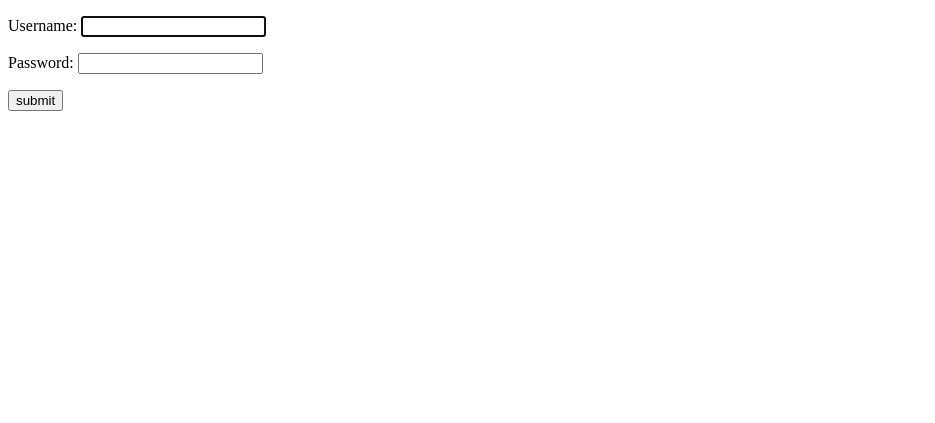
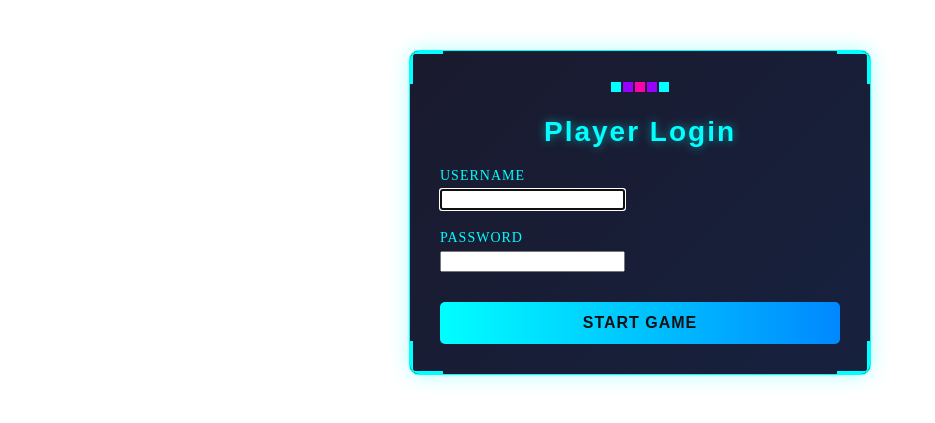
Before and after one commit to AidaShams/mywebsite_Django, a Django app: page /accounts/login/ in a window 1280 px wide. Shown: the top 423 px of the page, without its empty margins (0-935 px from the left). Run offline with Django 5.2, Linux system fonts and the light colour scheme.

Commit message:
added css for login

```diff
--- a/project4th/static/css/style.css
+++ b/project4th/static/css/style.css
@@ -255,3 +255,167 @@
         width: 150px;
     }
 }
+
+ /* Main container styling */
+ .login-container {
+    max-width: 400px;
+    margin: 50px auto;
+    padding: 30px;
+    background: linear-gradient(135deg, #1a1a2e 0%, #16213e 100%);
+    border-radius: 10px;
+    box-shadow: 0 0 20px rgba(0, 255, 255, 0.3);
+    border: 1px solid #00ffff;
+    position: relative;
+    overflow: hidden;
+}
+
+/* Gaming-themed decorations */
+.login-container::before {
+    content: "";
+    position: absolute;
+    top: -10px;
+    left: -10px;
+    right: -10px;
+    bottom: -10px;
+    background: linear-gradient(45deg,
+        rgba(0, 255, 255, 0.1) 0%,
+        rgba(0, 255, 255, 0) 20%,
+        rgba(0, 255, 255, 0) 80%,
+        rgba(0, 255, 255, 0.1) 100%);
+    z-index: -1;
+    border-radius: 15px;
+}
+
+/* Corner decorations */
+.corner {
+    position: absolute;
+    width: 30px;
+    height: 30px;
+    border-color: #00ffff;
+    border-style: solid;
+    border-width: 0;
+}
+
+.corner-tl {
+    top: 0;
+    left: 0;
+    border-top-width: 3px;
+    border-left-width: 3px;
+    border-radius: 5px 0 0 0;
+}
+
+.corner-tr {
+    top: 0;
+    right: 0;
+    border-top-width: 3px;
+    border-right-width: 3px;
+    border-radius: 0 5px 0 0;
+}
+
+.corner-bl {
+    bottom: 0;
+    left: 0;
+    border-bottom-width: 3px;
+    border-left-width: 3px;
+    border-radius: 0 0 0 5px;
+}
+
+.corner-br {
+    bottom: 0;
+    right: 0;
+    border-bottom-width: 3px;
+    border-right-width: 3px;
+    border-radius: 0 0 5px 0;
+}
+
+/* Form styling */
+.login-form {
+    display: flex;
+    flex-direction: column;
+    gap: 20px;
+}
+
+.login-title {
+    color: #00ffff;
+    text-align: center;
+    font-family: 'Arial', sans-serif;
+    font-size: 28px;
+    margin-bottom: 20px;
+    text-shadow: 0 0 10px rgba(0, 255, 255, 0.5);
+    letter-spacing: 2px;
+}
+
+/* Input field styling */
+.form-input {
+    background: rgba(10, 25, 47, 0.7);
+    border: 1px solid #00ffff;
+    border-radius: 5px;
+    padding: 12px 15px;
+    color: white;
+    font-size: 16px;
+    transition: all 0.3s;
+}
+
+.form-input:focus {
+    outline: none;
+    box-shadow: 0 0 10px rgba(0, 255, 255, 0.5);
+    background: rgba(10, 25, 47, 0.9);
+}
+
+/* Submit button styling */
+.submit-btn {
+    background: linear-gradient(90deg, #00ffff 0%, #0088ff 100%);
+    border: none;
+    color: #111;
+    padding: 12px;
+    font-size: 16px;
+    font-weight: bold;
+    border-radius: 5px;
+    cursor: pointer;
+    transition: all 0.3s;
+    text-transform: uppercase;
+    letter-spacing: 1px;
+    margin-top: 10px;
+}
+
+.submit-btn:hover {
+    background: linear-gradient(90deg, #00ffff 0%, #00aaff 100%);
+    box-shadow: 0 0 15px rgba(0, 255, 255, 0.7);
+    transform: translateY(-2px);
+}
+
+/* Label styling */
+label {
+    color: #00ffff;
+    font-size: 14px;
+    margin-bottom: 5px;
+    display: block;
+    text-transform: uppercase;
+    letter-spacing: 1px;
+}
+
+/* Error messages */
+.errorlist {
+    color: #ff3366;
+    list-style: none;
+    padding: 0;
+    margin: 5px 0 0 0;
+    font-size: 13px;
+}
+
+/* Pixel art decoration */
+.pixel-art {
+    display: flex;
+    justify-content: center;
+    margin-bottom: 20px;
+}
+
+.pixel {
+    width: 10px;
+    height: 10px;
+    margin: 1px;
+}
+
+.pixel-blue { background-color: #00ffff; }
+.pixel-purple { background-color: #9900ff; }
+.pixel-pink { background-color: #ff00aa; }
--- a/project4th/templates/registration/login.html
+++ b/project4th/templates/registration/login.html
@@ -1,9 +1,38 @@
 {%extends 'base.html'%}
 {%block content%}
-<form method="POST" action="">
-    {{form.as_p}}
-    {% csrf_token %}
-    <input type="submit" value="submit" />
-</form>
+<div class="login-container">
+    <!-- Corner decorations -->
+    <div class="corner corner-tl"></div>
+    <div class="corner corner-tr"></div>
+    <div class="corner corner-bl"></div>
+    <div class="corner corner-br"></div>
+
+    <!-- Pixel art decoration -->
+    <div class="pixel-art">
+        <div class="pixel pixel-blue"></div>
+        <div class="pixel pixel-purple"></div>
+        <div class="pixel pixel-pink"></div>
+        <div class="pixel pixel-purple"></div>
+        <div class="pixel pixel-blue"></div>
+    </div>
+
+    <h2 class="login-title">Player Login</h2>
+
+    <form method="POST" action="" class="login-form">
+        {% csrf_token %}
+
+        {% for field in form %}
+        <div>
+            <label for="{{ field.id_for_label }}">{{ field.label }}</label>
+            {{ field }}
+            {% if field.errors %}
+                {{ field.errors }}
+            {% endif %}
+        </div>
+        {% endfor %}
+
+        <input type="submit" value="Start Game" class="submit-btn" />
+    </form>
+</div>
 
 {%endblock%}
```
Also changed, not shown: project4th/db.sqlite3.
